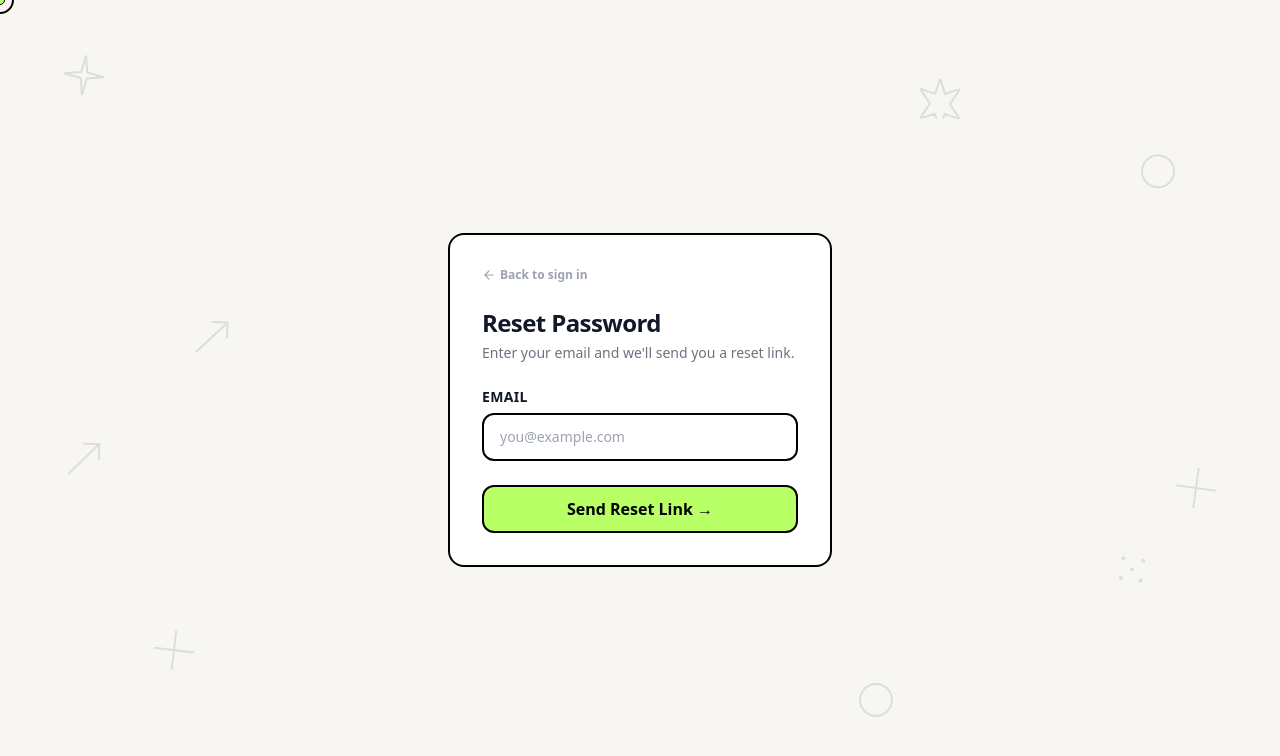
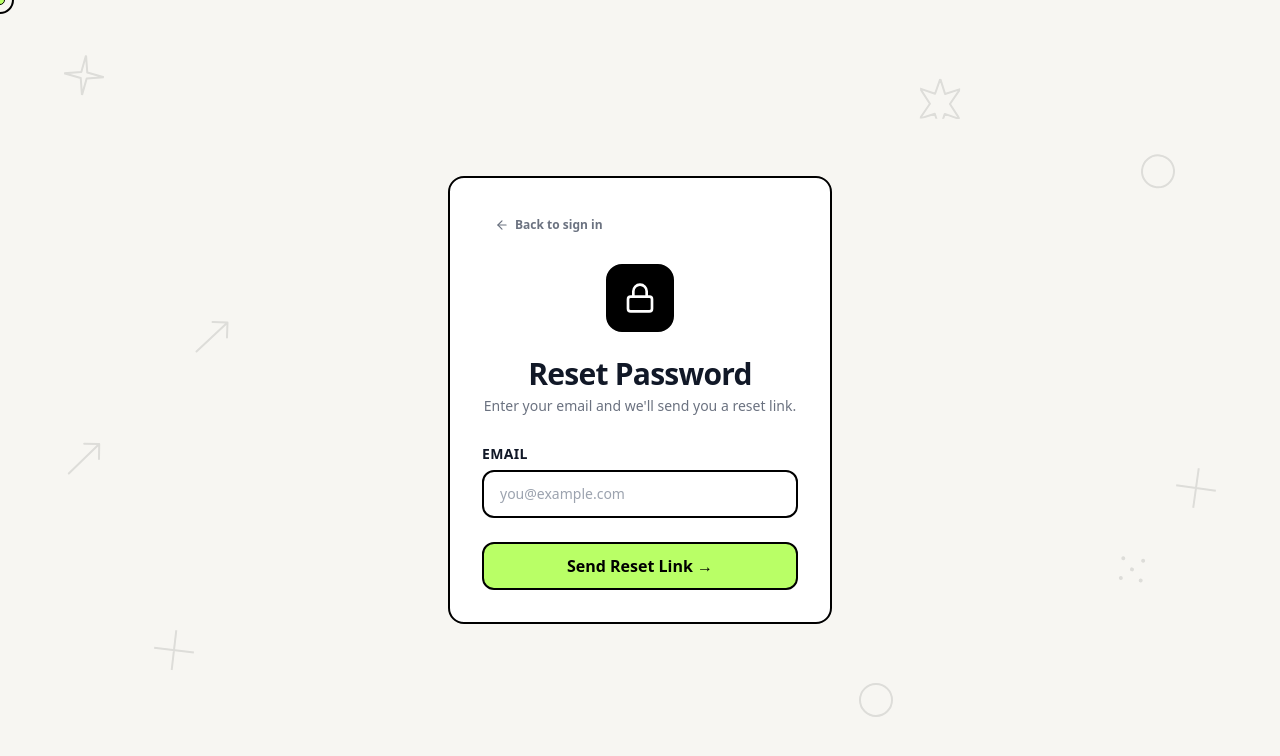
Before and after one commit to wasiqtanveer/CR_Attendance_App-V2.0, a React (Vite) app: page /login in a window 1280 px wide. Both pictures are taken after a click on the element "Forgot password?". Shown: the top 756 px of the page. Built offline with nearby package versions, Linux system fonts and the light colour scheme; no server answers.

Commit message:
added analytics

```diff
--- a/src/App.jsx
+++ b/src/App.jsx
@@ -17,7 +17,7 @@ function App() {
   return (
     <div className="bg-[#f7f6f2] dark:bg-[#0a0a0a] min-h-screen text-gray-900 dark:text-white font-sans transition-colors duration-200">
       <CustomCursor />
-      <AnimatePresence mode="wait">
+      <AnimatePresence mode="popLayout">
         <Routes location={location} key={location.pathname}>
           <Route path="/login" element={<LoginPage />} />
           <Route path="/register" element={<RegisterPage />} />
--- a/src/pages/LoginPage.jsx
+++ b/src/pages/LoginPage.jsx
@@ -55,26 +55,25 @@ export default function LoginPage() {
       <DoodleBackground />
 
       <motion.div
-        initial={{ opacity: 0, scale: 0.96, y: 20 }}
-        animate={{ opacity: 1, scale: 1, y: 0 }}
-        transition={{ duration: 0.35, ease: [0.22, 1, 0.36, 1] }}
-        className="relative z-10 bg-white dark:bg-[#111111] border-2 border-black dark:border-white rounded-2xl p-8 w-full max-w-sm"
+        layoutId="authCard"
+        transition={{ duration: 0.4, ease: [0.22, 1, 0.36, 1] }}
+        className="relative z-10 bg-white dark:bg-[#111111] border-2 border-black dark:border-white rounded-2xl p-8 w-full max-w-sm overflow-hidden"
       >
-        <AnimatePresence mode="wait">
+        <AnimatePresence mode="popLayout" initial={false}>
           {!showForgotPassword ? (
             <motion.div
               key="login"
-              initial={{ opacity: 0, x: -16 }}
-              animate={{ opacity: 1, x: 0 }}
-              exit={{ opacity: 0, x: 16 }}
-              transition={{ duration: 0.25, ease: [0.22, 1, 0.36, 1] }}
+              initial={{ opacity: 0, x: -16, filter: 'blur(4px)' }}
+              animate={{ opacity: 1, x: 0, filter: 'blur(0px)' }}
+              exit={{ opacity: 0, x: 16, filter: 'blur(4px)' }}
+              transition={{ duration: 0.3, ease: [0.22, 1, 0.36, 1] }}
             >
               <div className="flex flex-col items-center">
                 <motion.div
                   initial={{ scale: 0.8, opacity: 0 }}
                   animate={{ scale: 1, opacity: 1 }}
                   transition={{ duration: 0.4, ease: [0.22, 1, 0.36, 1] }}
-                  className="bg-[#b9ff66] border-2 border-black rounded-2xl p-4 flex items-center justify-center mb-6 shadow-[4px_4px_0px_0px_rgba(0,0,0,1)]"
+                  className="bg-[#b9ff66] border-2 border-black rounded-2xl p-4 flex items-center justify-center mb-6"
                 >
                   <CalendarCheck size={32} className="text-black" />
                 </motion.div>
@@ -156,11 +155,12 @@ export default function LoginPage() {
             </motion.div>
           ) : (
             <motion.div
+              layout
               key="forgot"
-              initial={{ opacity: 0, x: 16 }}
-              animate={{ opacity: 1, x: 0 }}
-              exit={{ opacity: 0, x: -16 }}
-              transition={{ duration: 0.25, ease: [0.22, 1, 0.36, 1] }}
+              initial={{ opacity: 0, x: 16, filter: 'blur(4px)' }}
+              animate={{ opacity: 1, x: 0, filter: 'blur(0px)' }}
+              exit={{ opacity: 0, x: -16, filter: 'blur(4px)' }}
+              transition={{ duration: 0.3, ease: [0.22, 1, 0.36, 1] }}
             >
               <div
                 onClick={() => {
@@ -168,27 +168,43 @@ export default function LoginPage() {
                   setSuccess(false);
                   setError(null);
                 }}
-                className="text-xs font-bold text-gray-400 hover:text-black dark:hover:text-white transition-colors cursor-pointer mb-6 flex items-center gap-1"
+                className="inline-flex text-xs font-bold text-gray-500 hover:text-black dark:text-gray-400 dark:hover:text-white transition-colors cursor-pointer mb-6 items-center gap-1.5 px-3 py-1.5 rounded-full border border-transparent hover:border-gray-200 dark:hover:border-white/10"
               >
                 <ArrowLeft size={14} /> Back to sign in
               </div>
 
               {success ? (
                 <motion.div
-                  initial={{ scale: 0.9, opacity: 0 }}
-                  animate={{ scale: 1, opacity: 1 }}
-                  className="bg-[#b9ff66] border-2 border-black rounded-xl px-5 py-4 text-black font-bold text-sm"
+                  initial={{ scale: 0.9, opacity: 0, y: 10 }}
+                  animate={{ scale: 1, opacity: 1, y: 0 }}
+                  className="bg-[#b9ff66] border-2 border-black rounded-xl p-6 text-center"
                 >
-                  Check your email for the reset link!
+                  <div className="w-12 h-12 bg-black text-[#b9ff66] rounded-full flex items-center justify-center mx-auto mb-3">
+                    <svg width="24" height="24" viewBox="0 0 24 24" fill="none" stroke="currentColor" strokeWidth="3" strokeLinecap="round" strokeLinejoin="round"><polyline points="20 6 9 17 4 12"></polyline></svg>
+                  </div>
+                  <h3 className="text-black font-black text-lg mb-1">Check your inbox</h3>
+                  <p className="text-black/80 font-medium text-sm">We've sent a password reset link to your email.</p>
                 </motion.div>
               ) : (
                 <>
-                  <h1 className="text-2xl font-black text-gray-900 dark:text-white tracking-tight">
+                  <div className="flex flex-col items-center">
+                    <motion.div
+                      initial={{ scale: 0.8, opacity: 0 }}
+                      animate={{ scale: 1, opacity: 1 }}
+                      transition={{ duration: 0.4, ease: [0.22, 1, 0.36, 1] }}
+                      className="bg-black dark:bg-white border-2 border-black dark:border-white rounded-2xl p-4 flex items-center justify-center mb-6"
+                    >
+                      <svg width="32" height="32" viewBox="0 0 24 24" fill="none" stroke="currentColor" strokeWidth="2" strokeLinecap="round" strokeLinejoin="round" className="text-white dark:text-black">
+                        <rect x="3" y="11" width="18" height="11" rx="2" ry="2"></rect><path d="M7 11V7a5 5 0 0 1 10 0v4"></path>
+                      </svg>
+                    </motion.div>
+                    <h1 className="text-3xl font-black text-gray-900 dark:text-white tracking-tight">
                       Reset Password
                     </h1>
-                  <p className="text-sm text-gray-500 dark:text-gray-400 mt-1 mb-6">
+                    <p className="text-sm font-medium text-gray-500 dark:text-gray-400 mt-1 mb-7 text-center">
                       Enter your email and we'll send you a reset link.
                     </p>
+                  </div>
 
                   <form onSubmit={handleResetRequest}>
                     <div className="mb-4">
--- a/src/pages/ResetPasswordPage.jsx
+++ b/src/pages/ResetPasswordPage.jsx
@@ -55,14 +55,14 @@ export default function ResetPasswordPage() {
       <DoodleBackground />
 
       <motion.div
-        initial={{ opacity: 0, scale: 0.96, y: 20 }}
-        animate={{ opacity: 1, scale: 1, y: 0 }}
-        transition={{ duration: 0.35, ease: [0.22, 1, 0.36, 1] }}
-        className="relative z-10 bg-white dark:bg-[#111111] border-2 border-black dark:border-white rounded-2xl p-8 w-full max-w-sm"
+        layoutId="authCard"
+        transition={{ duration: 0.4, ease: [0.22, 1, 0.36, 1] }}
+        className="relative z-10 bg-white dark:bg-[#111111] border-2 border-black dark:border-white rounded-2xl p-8 w-full max-w-sm overflow-hidden"
       >
-        <AnimatePresence mode="wait">
+        <AnimatePresence mode="popLayout" initial={false}>
           {!success ? (
             <motion.div
+              layout
               key="form"
               initial={{ opacity: 0, y: 10 }}
               animate={{ opacity: 1, y: 0 }}
@@ -74,7 +74,7 @@ export default function ResetPasswordPage() {
                   initial={{ scale: 0.8, opacity: 0 }}
                   animate={{ scale: 1, opacity: 1 }}
                   transition={{ duration: 0.4, ease: [0.22, 1, 0.36, 1] }}
-                  className="bg-[#b9ff66] border-2 border-black rounded-2xl p-4 flex items-center justify-center mb-6 shadow-[4px_4px_0px_0px_rgba(0,0,0,1)]"
+                  className="bg-[#b9ff66] border-2 border-black rounded-2xl p-4 flex items-center justify-center mb-6"
                 >
                   <CalendarCheck size={32} className="text-black" />
                 </motion.div>
```
Also changed, not shown: src/pages/RegisterPage.jsx (+34 -47 lines). Lines whose indentation alone changed are shown as unchanged.
